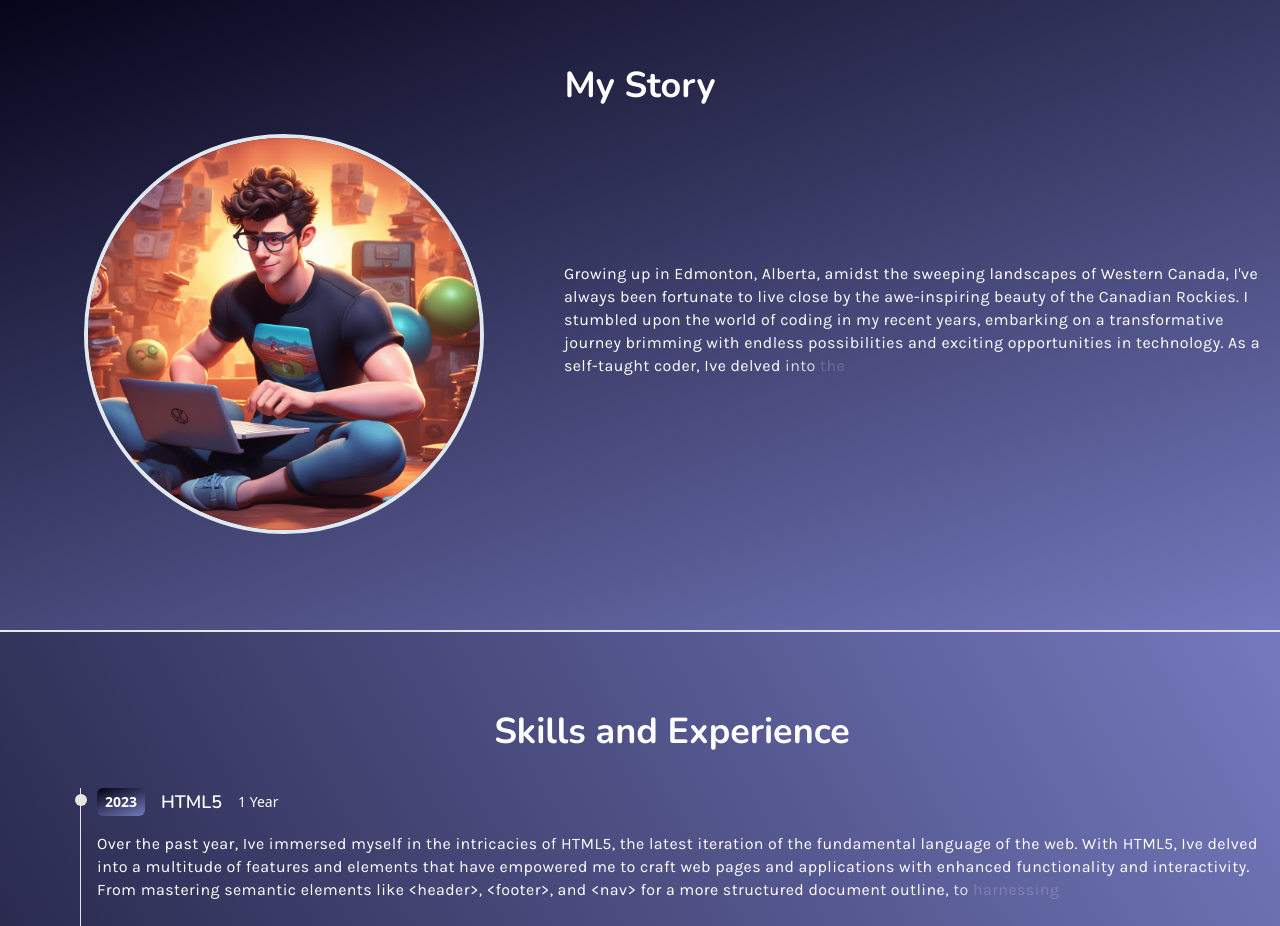
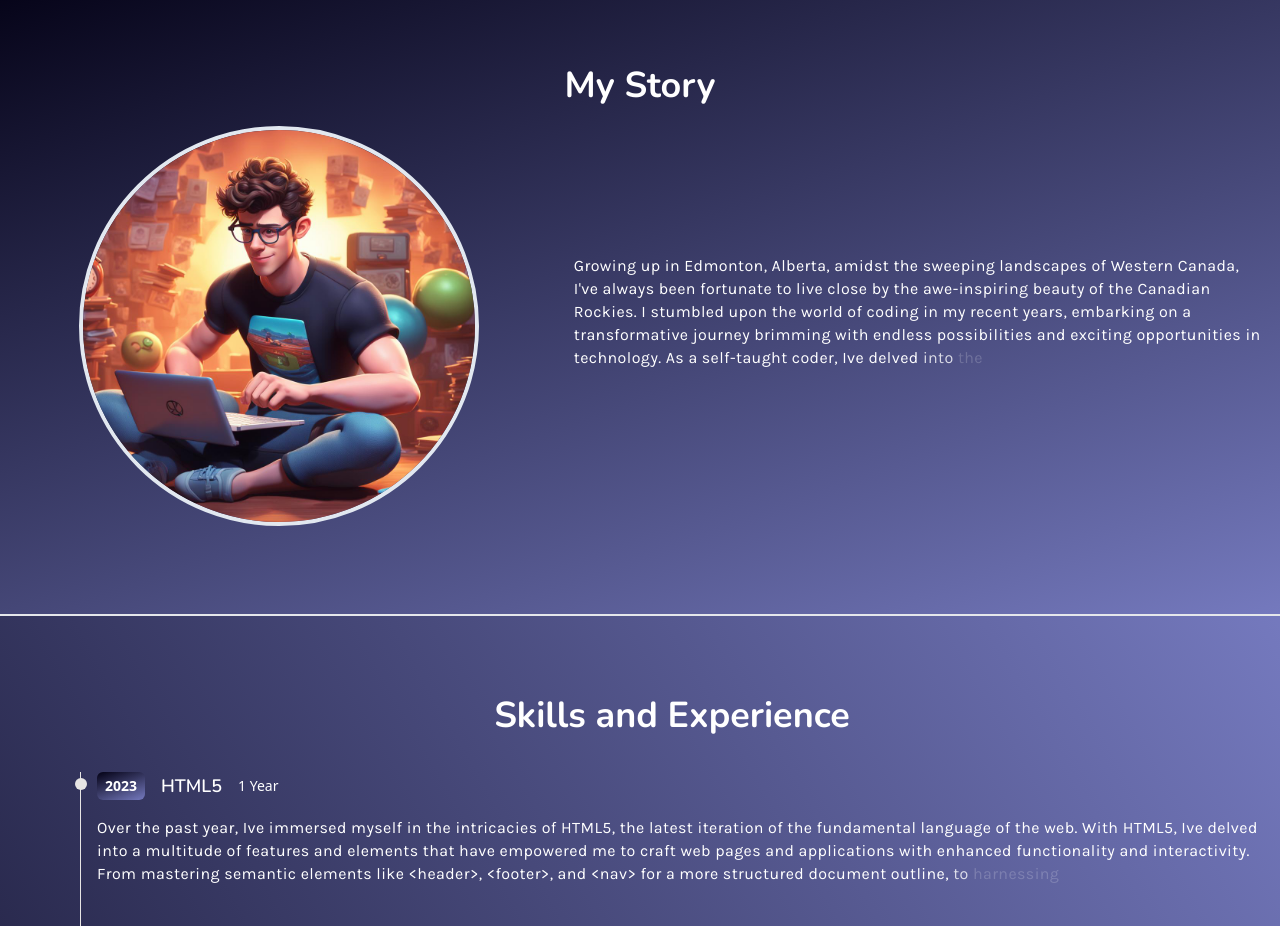
Before and after one commit to Kanuck-mk2/portfolio, a React (Vite) app: page / in a window 1280 px wide. Shown: the part 840-1766 px from the top of the page. Built offline with nearby package versions, Linux system fonts and the light colour scheme.

Commit message:
updated about

```diff
--- a/src/components/About.tsx
+++ b/src/components/About.tsx
@@ -23,7 +23,7 @@ const About: React.FC = () => {
 
       <div className="flex flex-col md:flex-row justify-between items-center ">
         <motion.div
-          className="w-full md:w-2/4 rounded-lg p-2 flex justify-center mb-6 "
+          className="w-full md:w-2/4 rounded-lg flex justify-center mb-6 mr-5"
           {...aboutImage}
         >
           <motion.div
--- a/src/components/Hero.tsx
+++ b/src/components/Hero.tsx
@@ -27,7 +27,7 @@ const Hero = () => {
         alt="background"
         src="/bgimage8.jpg"
       />
-      <ShootingStars className='z-5' />
+      <ShootingStars className='z-1' />
 
       <div className="w-full h-screen absolute top-0 left-0 flex justify-center items-center">
         <div className="max-w-[850px] m-auto h-full w-full flex flex-col justify-center lg:items-center items-center">
@@ -85,7 +85,7 @@ const Hero = () => {
               <div className="flex justify-evenly lg:items-center pt-6 gap-9 max-w-[300px] w-full z-[999]">
                 <motion.a
                   title="/"
-                  href="/"
+                  href="https://www.linkedin.com/in/chad-parenteau-a786352aa/"
                   target="_blank"
                   rel="noopener noreferrer"
                   className="glow-border glow-border4 rounded-full "
```
